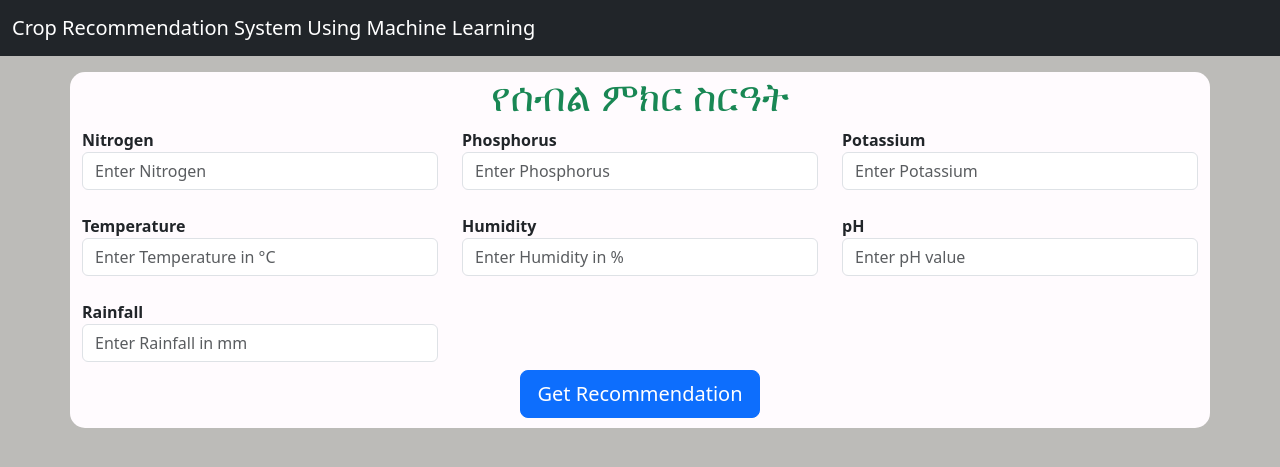
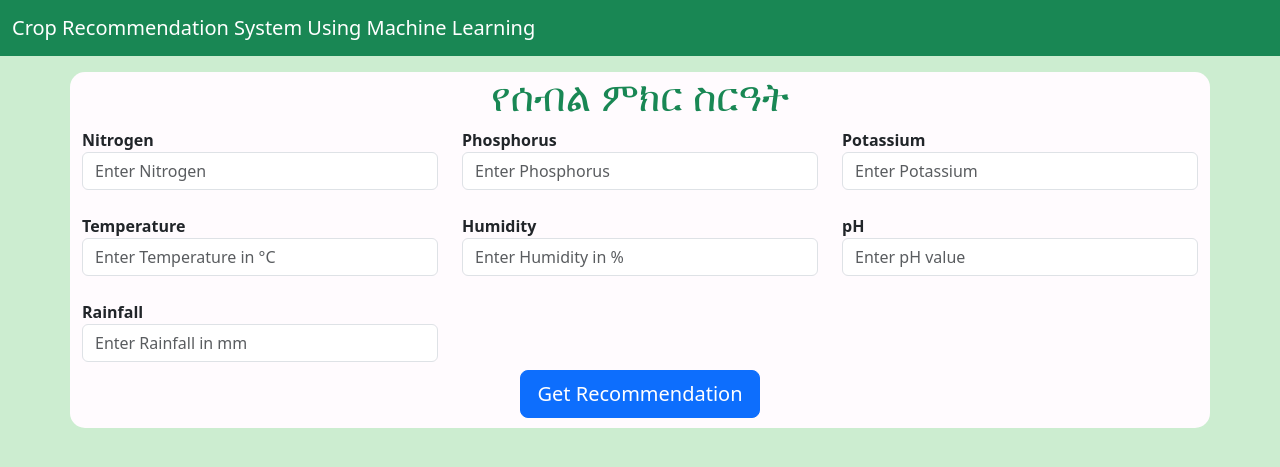
Before and after one commit to Habtamu210/crop_recommendation, a Flask app: page / in a window 1280 px wide. Shown: the top 467 px of the page. Run offline with Flask 3, Linux system fonts and the light colour scheme; parts of the project's set-up code (start-up, migrations or seed data) failed here and were passed over.

```diff
--- a/templates/index.html
+++ b/templates/index.html
@@ -36,9 +36,9 @@
 
 
 
-  <body style="background:#BCBBB8">
+  <body style="background:hwb(127 80% 7%)">
   <!--=======================navbar=====================================================-->
-<nav class="navbar navbar-expand-lg navbar-dark bg-dark">
+<nav class="navbar navbar-expand-lg navbar-dark bg-success">
   <div class="container-fluid">
     <a class="navbar-brand" href="/">Crop Recommendation System Using Machine Learning</a>
   </div>
@@ -98,7 +98,7 @@
       </form>
 
        {% if result %}
-		<div class="card bg-dark" style="width: 18rem;">
+		<div class="card bg-dark " style="width: 22rem;">
 		  <img src="{{url_for('static', filename='crop2.jfif')}}" style="width: 90px; height: 110px;" class="card-img-top" alt="...">
 		  <div class="card-body">
 			<h5 class="card-title">Recommend Crop for Cultivation is:</h5>
```
Also changed, not shown: static/desktop-value.PNG (added), static/desktop.PNG (added), static/mobile.PNG (added), static/recommended-deskto.PNG (added).
